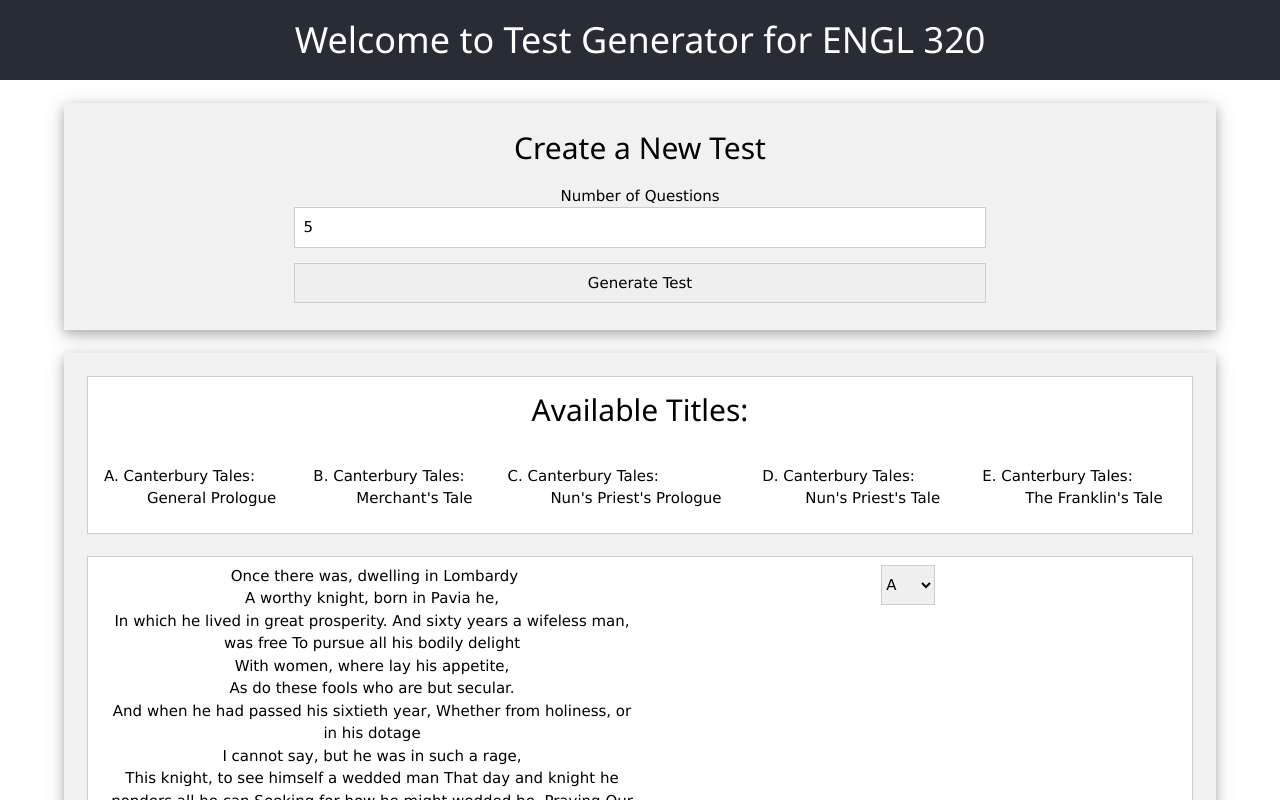
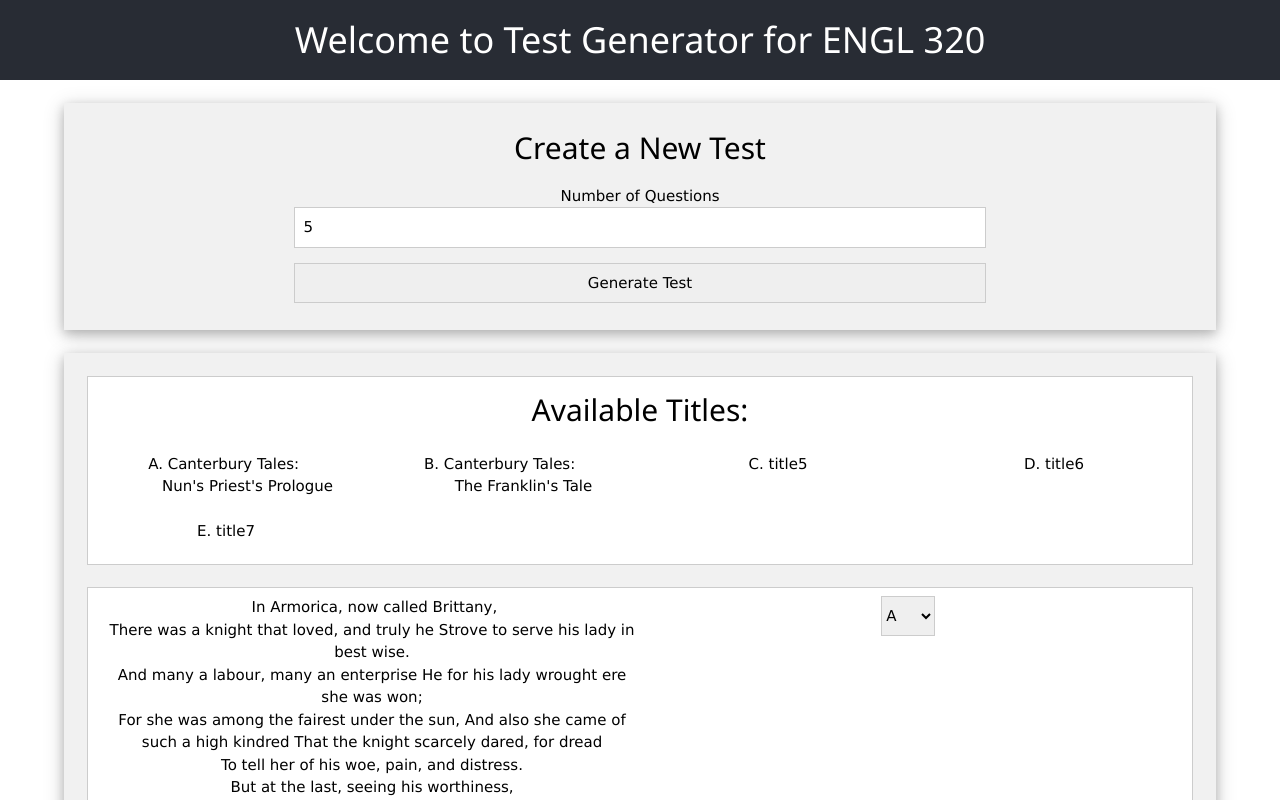
Before and after one commit to vladov3000/engl320-tests, a React (Create React App) app: page / in a window 1280 px wide. Both pictures are taken after typing "5" into the empty fields and a click on the button "Generate Test". Shown: the top 800 px of the page. Built offline with nearby package versions, Linux system fonts and the light colour scheme.

Commit message:
Word box fixed for large number of words

```diff
--- a/src/app-src/App.css
+++ b/src/app-src/App.css
@@ -40,8 +40,19 @@
   margin-bottom: 1%;
 }
 
+.Word-Box {
+  margin-bottom: 2%;
+}
+
 .Word-Bank {
-  margin-bottom: 2%;
+  margin-bottom: 1%;
+  display: flex;
+  flex-wrap: wrap;
+}
+
+.Word-Bank .Word-Bank-Item {
+  flex-basis: 25%;
+  padding: 1%;
 }
 
 .Question-Table {
@@ -49,7 +60,7 @@
 }
 
 .Formatted-String {
-  white-space: "pre-wrap";
+  white-space: pre-wrap;
 }
 
 .Not-Checked {
--- a/src/app-src/Test.js
+++ b/src/app-src/Test.js
@@ -74,7 +74,7 @@ class Test extends React.Component{
 							<ul className="w3-ul w3-border w3-white Question-Table">
 								{this.state.questions.map((q) =>
 									<li className={"w3-row " + q.correct}>
-											<div className="w3-col s6 w3-center" style={{"white-space":"pre-wrap"}}> {textData[q.title]} </div>
+											<div className="w3-col s6 w3-center Formatted-String"> {textData[q.title]} </div>
 											<div className="w3-col s6 w3-center">
 												{q.correct == "Not-Checked" &&
 													<select
--- a/src/app-src/WordBank.js
+++ b/src/app-src/WordBank.js
@@ -15,20 +15,29 @@ class WordBank extends React.Component {
 
 	render() {
 		return (
-			<div className="w3-border w3-white Word-Bank">
+			<>
+				<div className="w3-border w3-white Word-Box">
 					<h2> Available Titles: </h2>
+					<div className="Word-Bank">
+						{[...Array(this.state.words.length).keys()].map((i) =>
+								<div className="Word-Bank-Item Formatted-String">
+									{intToChar(i)+'. ' + this.state.words[i]}
+								</div>
+						)}
+					</div>
+					{/*
 					<table className="w3-table">
 						<tr>
 							{[...Array(this.state.words.length).keys()].map((i) =>
-							<td>
-								<p className="Formatted-String" style={{"white-space":"pre-wrap"}}>
+								<td className="Formatted-String">
 									{intToChar(i)+'. ' + this.state.words[i]}
-								</p>
 								</td>
 							)}
 						</tr>
 					</table>
+					*/}
 				</div>
+			</>
 		);
 	}
 }
```
Also changed, not shown: src/app-src/texts.json. Lines whose indentation alone changed are shown as unchanged.
